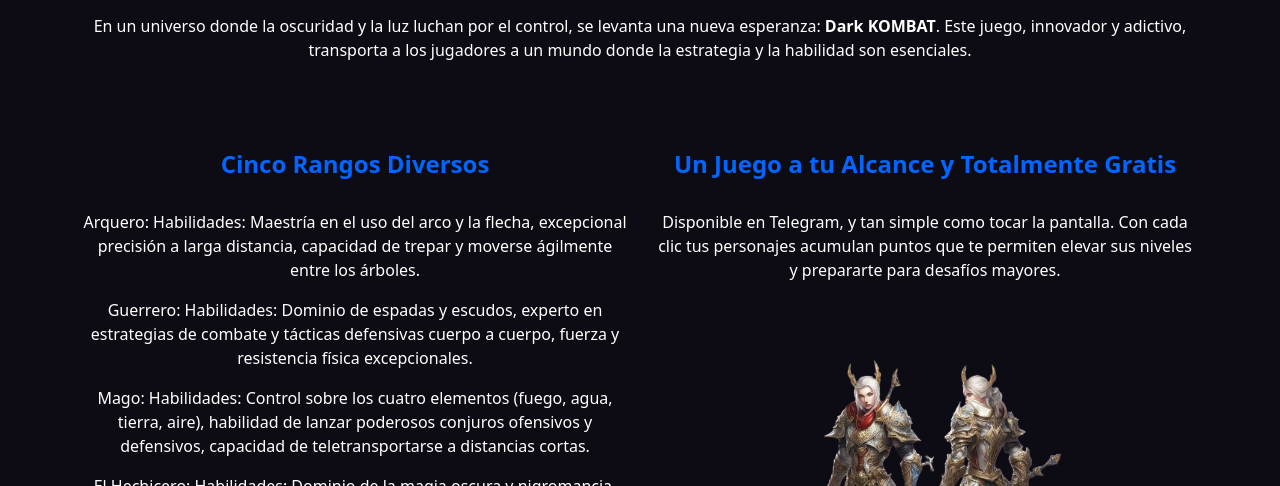
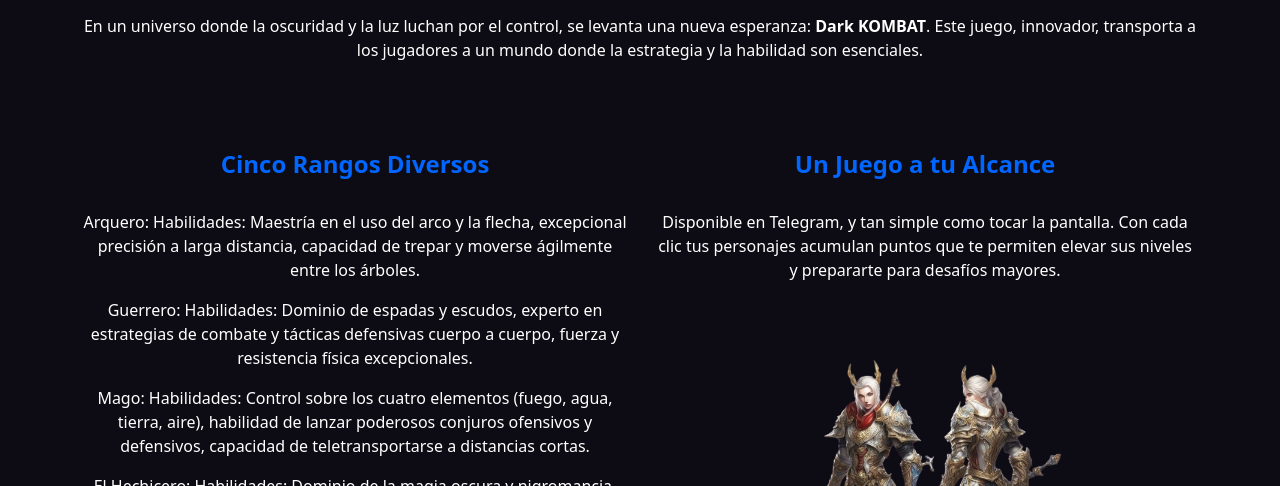
Before and after one commit to GTLife/prueba2, a plain HTML site: page index.html in a window 1280 px wide. Shown: the part 614-1100 px from the top of the page. Drawn offline with nearby package versions, Linux system fonts and the light colour scheme; a web font is replaced by a local one.

Commit message:
Add files via upload

```diff
--- a/index.html
+++ b/index.html
@@ -30,7 +30,7 @@
       <header id="Fondo">
 
       <video autoplay muted loop class="background-video">
-          <source src="./Imagenes/VideoF.mp4" type="video/mp4">
+          <source src="./Imagenes/Video de fondo .MP4" type="video/mp4">
       </video>
 
       <div class="content">
@@ -100,7 +100,7 @@
             <div class="col" style="text-align: center; color: white;">
               <h1 style="font-size: 80px;"><b>Dark KOMBAT</b></h1>
               <p><b>La Épica Marcha hacia la Dominación</b></p>
-              <p>En un universo donde la oscuridad y la luz luchan por el control, se levanta una nueva esperanza: <b>Dark KOMBAT</b>. Este juego, innovador y adictivo, transporta a los jugadores a un mundo donde la estrategia y la habilidad son esenciales.</p>
+              <p>En un universo donde la oscuridad y la luz luchan por el control, se levanta una nueva esperanza: <b>Dark KOMBAT</b>. Este juego, innovador, transporta a los jugadores a un mundo donde la estrategia y la habilidad son esenciales.</p>
             </div>
           </div>
           <br>
@@ -117,7 +117,7 @@
               <p>Vengador Oscuro: Habilidades: Resistencia impenetrable, dominio en el uso de una gran variedad de armaduras y escudos, capacidad de absorber el daño y devolverlo con fuerza incrementada.</p>
             </div>
             <div class="col" style="color: white; text-align: center;">
-              <h4 style="color: #0066ff;"><b>Un Juego a tu Alcance y Totalmente Gratis</b></h4>
+              <h4 style="color: #0066ff;"><b>Un Juego a tu Alcance</b></h4>
               <br>
               <p>Disponible en Telegram, y tan simple como tocar la pantalla. Con cada clic tus personajes acumulan puntos que te permiten elevar sus niveles y prepararte para desafíos mayores.</p>
             </div>
@@ -455,7 +455,7 @@
               <div class="col-12" style="color: white; text-align: center;">
               <br>
 
-                <h4 style="color: #0066ff;"><b>Un Juego a tu Alcance y Totalmente Gratis</b></h4>
+                <h4 style="color: #0066ff;"><b>Un Juego a tu Alcance</b></h4>
                 <br>
                 <p>Disponible en Telegram, y tan simple como tocar la pantalla. Con cada clic tus personajes acumulan puntos que te permiten elevar sus niveles y prepararte para desafíos mayores.</p>
               </div>
```
